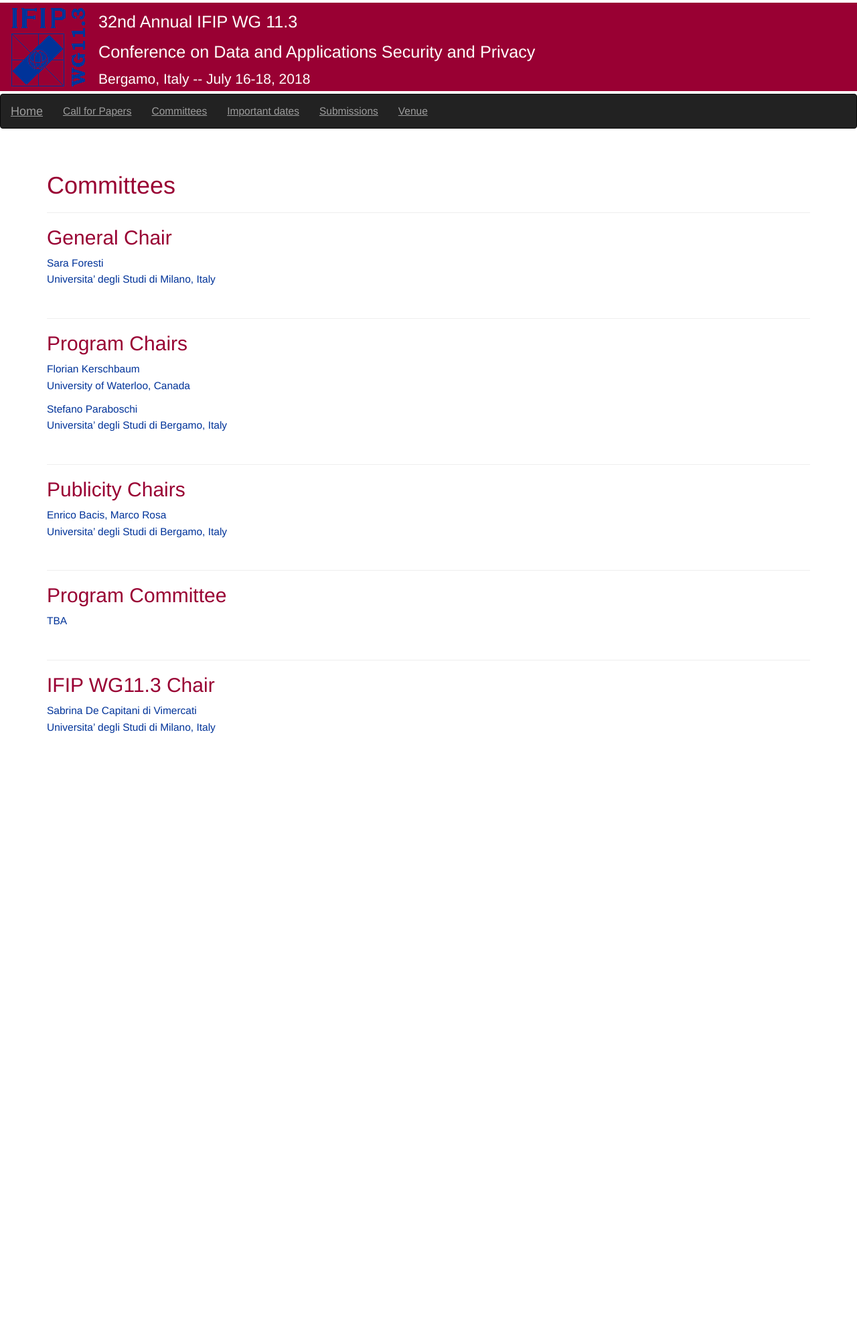
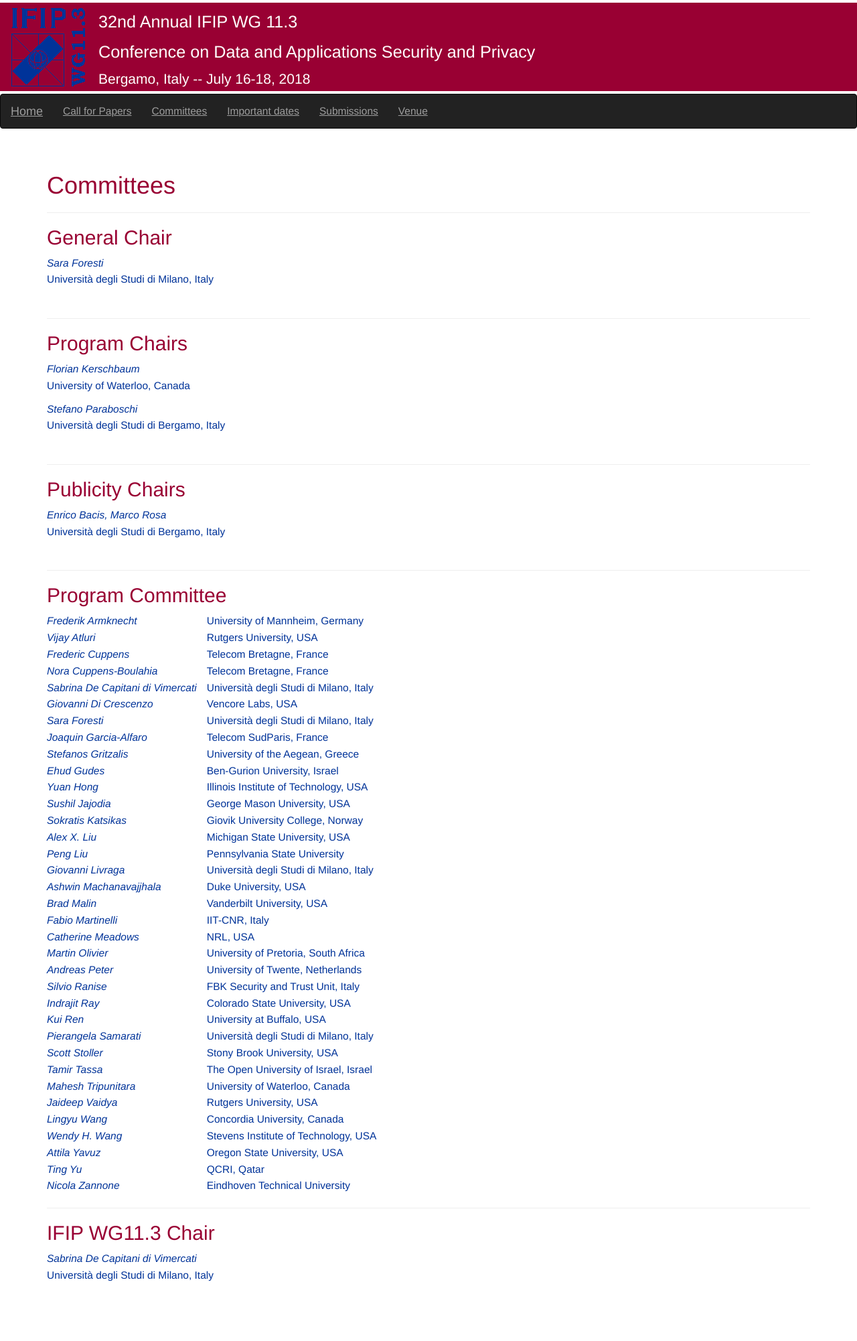
Before and after one commit to dbsec18/dbsec18.github.io, a Jekyll site: the page built from committees.markdown, in a window 1280 px wide. Shown: the whole page at 67% size. Built offline with Jekyll 4.4.1, drawn with Linux system fonts in a browser that asks for light colours; nearby versions of some CDN libraries; before the commit the page ends 1183 px from its top, so only the background shows below that.

Commit message:
add program committee to committees page

```diff
--- a/_sass/_dbsec.scss
+++ b/_sass/_dbsec.scss
@@ -311,3 +311,8 @@
 	border-style:		solid;
 	padding: 5px;
 }
+
+table.committee td:first-child {
+	padding-right: 15px;
+	font-style: italic;
+}
--- a/committees.markdown
+++ b/committees.markdown
@@ -8,32 +8,68 @@
 --------------------------------------------------------------------------------
 
 ## General Chair
-Sara Foresti
-Universita' degli Studi di Milano, Italy<br><br>
+*Sara Foresti*
+Università degli Studi di Milano, Italy<br><br>
 
 --------------------------------------------------------------------------------
 
 ## Program Chairs
-Florian Kerschbaum
+*Florian Kerschbaum*
 University of Waterloo, Canada
 
-Stefano Paraboschi
-Universita' degli Studi di Bergamo, Italy<br><br>
+*Stefano Paraboschi*
+Università degli Studi di Bergamo, Italy<br><br>
 
 --------------------------------------------------------------------------------
 
 ## Publicity Chairs
 
-Enrico Bacis, Marco Rosa
-Universita' degli Studi di Bergamo, Italy<br><br>
+*Enrico Bacis, Marco Rosa*
+Università degli Studi di Bergamo, Italy<br><br>
 
 --------------------------------------------------------------------------------
 
 ## Program Committee
-TBA<br><br>
+
+| Frederik Armknecht               | University of Mannheim, Germany          |
+| Vijay Atluri                     | Rutgers University, USA                  |
+| Frederic Cuppens                 | Telecom Bretagne, France                 |
+| Nora Cuppens-Boulahia            | Telecom Bretagne, France                 |
+| Sabrina De Capitani di Vimercati | Università degli Studi di Milano, Italy  |
+| Giovanni Di Crescenzo            | Vencore Labs, USA                        |
+| Sara Foresti                     | Università degli Studi di Milano, Italy  |
+| Joaquin Garcia-Alfaro            | Telecom SudParis, France                 |
+| Stefanos Gritzalis               | University of the Aegean, Greece         |
+| Ehud Gudes                       | Ben-Gurion University, Israel            |
+| Yuan Hong                        | Illinois Institute of Technology, USA    |
+| Sushil Jajodia                   | George Mason University, USA             |
+| Sokratis Katsikas                | Giovik University College, Norway        |
+| Alex X. Liu                      | Michigan State University, USA           |
+| Peng Liu                         | Pennsylvania State University            |
+| Giovanni Livraga                 | Università degli Studi di Milano, Italy  |
+| Ashwin Machanavajjhala           | Duke University, USA                     |
+| Brad Malin                       | Vanderbilt University, USA               |
+| Fabio Martinelli                 | IIT-CNR, Italy                           |
+| Catherine Meadows                | NRL, USA                                 |
+| Martin Olivier                   | University of Pretoria, South Africa     |
+| Andreas Peter                    | University of Twente, Netherlands        |
+| Silvio Ranise                    | FBK Security and Trust Unit, Italy       |
+| Indrajit Ray                     | Colorado State University, USA           |
+| Kui Ren                          | University at Buffalo, USA               |
+| Pierangela Samarati              | Università degli Studi di Milano, Italy  |
+| Scott Stoller                    | Stony Brook University, USA              |
+| Tamir Tassa                      | The Open University of Israel, Israel    |
+| Mahesh Tripunitara               | University of Waterloo, Canada           |
+| Jaideep Vaidya                   | Rutgers University, USA                  |
+| Lingyu Wang                      | Concordia University, Canada             |
+| Wendy H. Wang                    | Stevens Institute of Technology, USA     |
+| Attila Yavuz                     | Oregon State University, USA             |
+| Ting Yu                          | QCRI, Qatar                              |
+| Nicola Zannone                   | Eindhoven Technical University           |
+{: .committee }
 
 --------------------------------------------------------------------------------
 
 ## IFIP WG11.3 Chair
-Sabrina De Capitani di Vimercati
-Universita' degli Studi di Milano, Italy<br><br>
+*Sabrina De Capitani di Vimercati*
+Università degli Studi di Milano, Italy<br><br>
```
